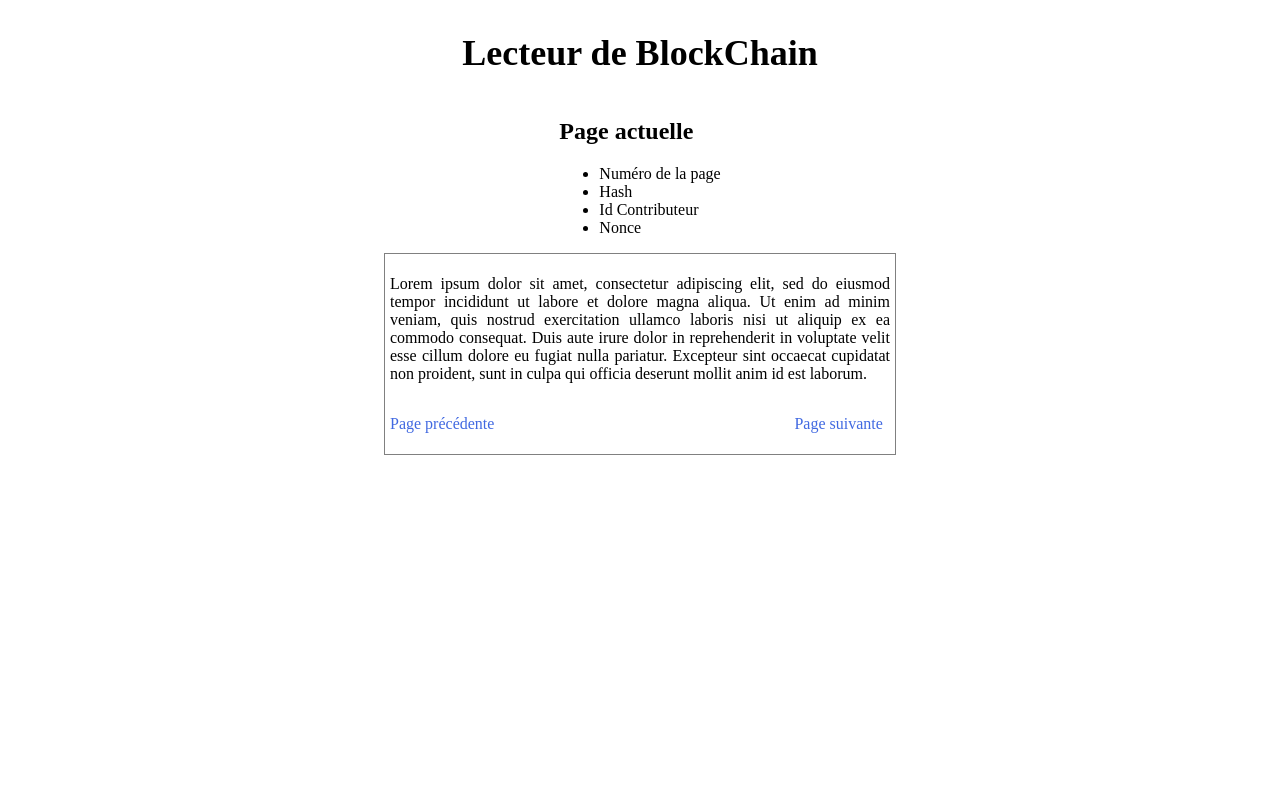
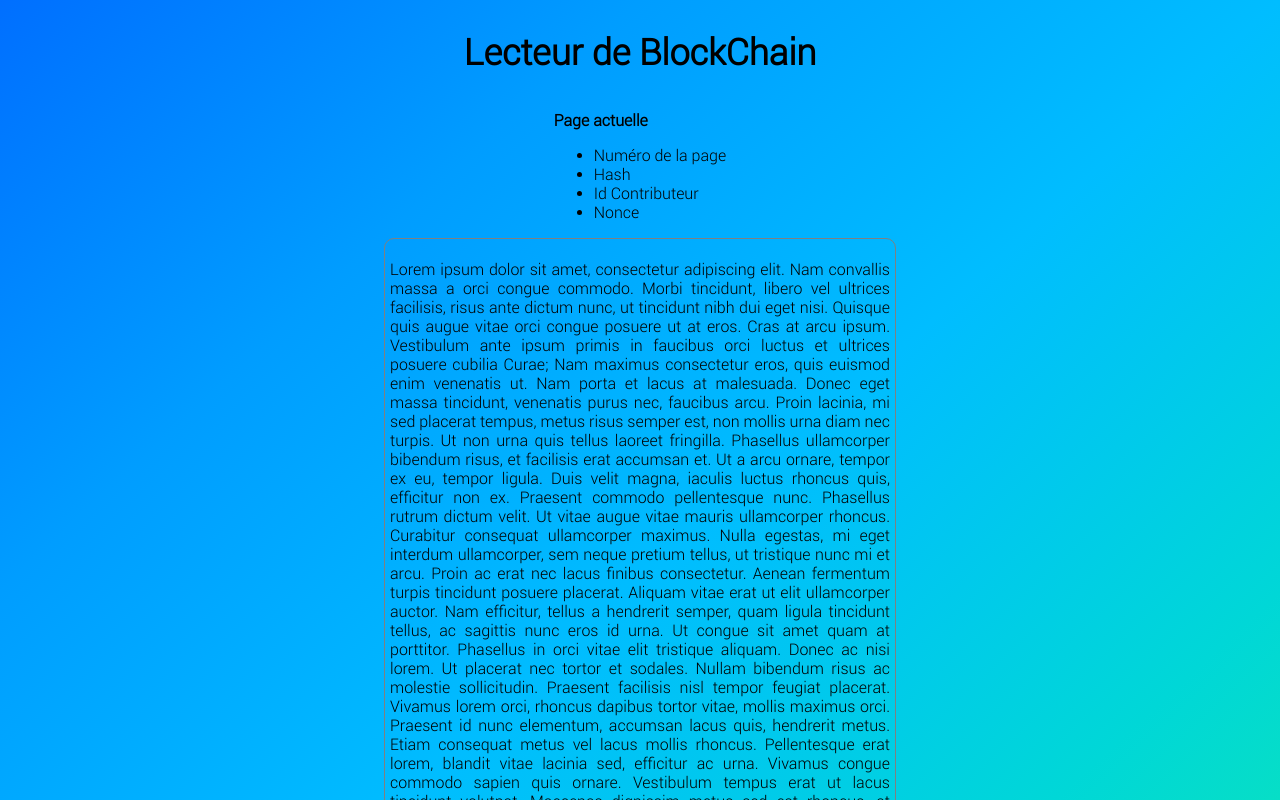
Before and after one commit to Kwoak/blockchain-project, a plain HTML site: page WEB/index.html in a window 1280 px wide. Shown: the top 800 px of the page. Drawn offline with Linux system fonts and the light colour scheme.

Commit message:
style(fo): add font and background

```diff
--- a/WEB/index.html
+++ b/WEB/index.html
@@ -1,5 +1,6 @@
 <!DOCTYPE html>
 <html>
+
 <head>
     <meta charset="utf-8" />
     <meta http-equiv="X-UA-Compatible" content="IE=edge" />
@@ -8,6 +9,7 @@
     <link rel="stylesheet" type="text/css" media="screen" href="style/style.css" />
     <script src="script/main.js"></script>
 </head>
+
 <body>
     <div class="global-panel">
         <h1 class="main-title">
@@ -16,10 +18,51 @@
         <div class="global-container">
             <div class="left-panel">
                 <div>
-                        <p class="book-text">Lorem ipsum dolor sit amet, consectetur adipiscing elit, sed do eiusmod tempor incididunt ut labore et dolore magna aliqua. Ut enim ad minim veniam, quis nostrud exercitation ullamco laboris nisi ut aliquip ex ea commodo consequat. Duis aute irure dolor in reprehenderit in voluptate velit esse cillum dolore eu fugiat nulla pariatur. Excepteur sint occaecat cupidatat non proident, sunt in culpa qui officia deserunt mollit anim id est laborum.</p>
+                    <p class="book-text">
+                        Lorem ipsum dolor sit amet, consectetur adipiscing elit. Nam convallis massa a orci congue
+                        commodo. Morbi tincidunt, libero vel ultrices facilisis, risus ante dictum nunc, ut tincidunt
+                        nibh dui eget nisi. Quisque quis augue vitae orci congue posuere ut at eros. Cras at arcu ipsum.
+                        Vestibulum ante ipsum primis in faucibus orci luctus et ultrices posuere cubilia Curae; Nam
+                        maximus consectetur eros, quis euismod enim venenatis ut. Nam porta et lacus at malesuada. Donec
+                        eget massa tincidunt, venenatis purus nec, faucibus arcu. Proin lacinia, mi sed placerat tempus,
+                        metus risus semper est, non mollis urna diam nec turpis. Ut non urna quis tellus laoreet
+                        fringilla.
+
+                        Phasellus ullamcorper bibendum risus, et facilisis erat accumsan et. Ut a arcu ornare, tempor ex
+                        eu, tempor ligula. Duis velit magna, iaculis luctus rhoncus quis, efficitur non ex. Praesent
+                        commodo pellentesque nunc. Phasellus rutrum dictum velit. Ut vitae augue vitae mauris
+                        ullamcorper rhoncus. Curabitur consequat ullamcorper maximus. Nulla egestas, mi eget interdum
+                        ullamcorper, sem neque pretium tellus, ut tristique nunc mi et arcu. Proin ac erat nec lacus
+                        finibus consectetur. Aenean fermentum turpis tincidunt posuere placerat. Aliquam vitae erat ut
+                        elit ullamcorper auctor. Nam efficitur, tellus a hendrerit semper, quam ligula tincidunt tellus,
+                        ac sagittis nunc eros id urna. Ut congue sit amet quam at porttitor. Phasellus in orci vitae
+                        elit tristique aliquam. Donec ac nisi lorem.
+
+                        Ut placerat nec tortor et sodales. Nullam bibendum risus ac molestie sollicitudin. Praesent
+                        facilisis nisl tempor feugiat placerat. Vivamus lorem orci, rhoncus dapibus tortor vitae, mollis
+                        maximus orci. Praesent id nunc elementum, accumsan lacus quis, hendrerit metus. Etiam consequat
+                        metus vel lacus mollis rhoncus. Pellentesque erat lorem, blandit vitae lacinia sed, efficitur ac
+                        urna. Vivamus congue commodo sapien quis ornare.
+
+                        Vestibulum tempus erat ut lacus tincidunt volutpat. Maecenas dignissim metus sed est rhoncus, at
+                        egestas mi sodales. Phasellus bibendum hendrerit sapien, id condimentum lacus. Phasellus congue
+                        iaculis ipsum, sed tempus est rutrum eu. Sed nec magna vel erat facilisis tempor. Phasellus
+                        bibendum felis non mauris aliquet, eu porttitor dolor vulputate. Etiam tempor rhoncus orci id
+                        vehicula. Suspendisse mi arcu, laoreet a auctor ut, tempus non nisi.
+
+                        Phasellus sapien tellus, laoreet a gravida eu, dictum non nulla. Donec vel leo felis. Nulla
+                        pulvinar iaculis lorem ut accumsan. Duis efficitur neque sed lectus vestibulum consectetur.
+                        Pellentesque placerat tempor urna, sit amet tincidunt nisl vehicula in. Suspendisse in dui non
+                        magna rhoncus rutrum. Donec eu posuere nisi, in viverra ligula.
+
+                        Vivamus hendrerit porttitor ante, eget tincidunt tellus vehicula nec. In hac habitasse platea
+                        dictumst. Integer ac porttitor nisi. Nulla interdum fringilla urna, eu cursus nunc malesuada id.
+                        Sed tempor felis nec dui ultricies, at facilisis purus semper. Etiam lacinia tellus ante, ut
+                        rhoncus augue feugiat eleifend. Etiam varius porttitor ex sit amet porta. Sed varius feugiat
+                        ipsum vel tempus.</p>
                     <div id='pagesbutton'>
-                            <p id= "previous">Page précédente</p>
-                            <p id= "next">Page suivante</p>
+                        <button id="previous">Page précédente</button>
+                        <button id="next">Page suivante</button>
                     </div>
                 </div>
             </div>
@@ -37,4 +80,5 @@
         </div>
     </div>
 </body>
+
 </html>
--- a/WEB/style/style.css
+++ b/WEB/style/style.css
@@ -1,3 +1,17 @@
+@font-face {
+    font-family: "Roboto-Light";
+    src: url("fonts/Roboto-Light.ttf");
+    }
+
+h1, h2, p, li {
+    font-family: "Roboto-Light";
+    font-size: 16px;
+}
+
+body {
+    background-image: linear-gradient(to right bottom, #006fff, #009dff, #00bdff, #00d7d7, #12eba9);
+}
+
 .global-panel {
     display: flex;
     flex-direction: column;
@@ -28,6 +42,7 @@
     width: 500px;
     padding: 5px;
     border: 1px solid grey;
+    border-radius: 10px;
 }
 
 .book-text {
@@ -48,11 +63,11 @@
 
 #next {
     margin-left: 60%;
-    color: royalblue;
+    width: 100px;
 }
 
 #previous {
-    color: royalblue;
+    width: 100px;
 }
 
 @media (min-width: 600px) and (max-width: 1280px) {
```
Also changed, not shown: WEB/style/fonts/Roboto-Light.ttf (added), WEB/style/fonts/Roboto-Regular.ttf (added). Lines whose indentation alone changed are shown as unchanged.
